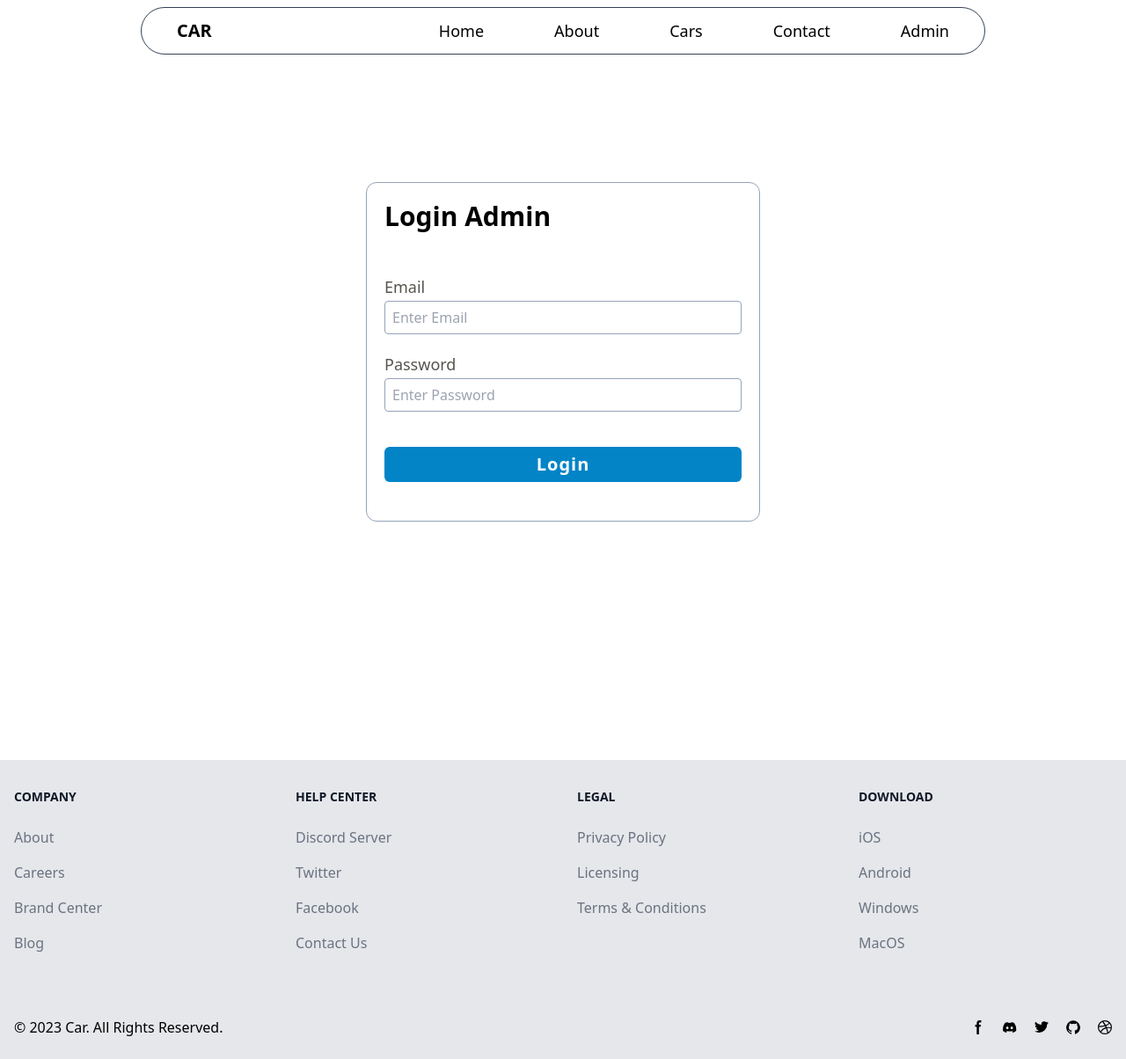
After one commit to alonepranav/car-rental-system-college-project, a PHP site: page /login.php in a window 1280 px wide. The commit adds this page. Shown: the whole page at 88% size. Run offline with PHP 8.4, Linux system fonts and the light colour scheme.

Commit message:
crs nextjs

```diff
--- a/css/output.css
+++ b/css/output.css
@@ -652,6 +652,14 @@ video {
   margin-top: 2rem;
 }
 
+.mb-3 {
+  margin-bottom: 0.75rem;
+}
+
+.mb-5 {
+  margin-bottom: 1.25rem;
+}
+
 .block {
   display: block;
 }
@@ -694,6 +702,10 @@ video {
 
 .h-full {
   height: 100%;
+}
+
+.h-screen {
+  height: 100vh;
 }
 
 .min-h-screen {
@@ -739,6 +751,28 @@ video {
 
 .w-screen {
   width: 100vw;
+}
+
+.w-96 {
+  width: 24rem;
+}
+
+.w-\[28rem\] {
+  width: 28rem;
+}
+
+.min-w-max {
+  min-width: -moz-max-content;
+  min-width: max-content;
+}
+
+.min-w-60 {
+  min-width: 15rem;
+}
+
+.min-w-min {
+  min-width: -moz-min-content;
+  min-width: min-content;
 }
 
 .max-w-screen-xl {
@@ -809,6 +843,14 @@ video {
   gap: 2rem;
 }
 
+.gap-0 {
+  gap: 0px;
+}
+
+.gap-0\.5 {
+  gap: 0.125rem;
+}
+
 .space-x-5 > :not([hidden]) ~ :not([hidden]) {
   --tw-space-x-reverse: 0;
   margin-right: calc(1.25rem * var(--tw-space-x-reverse));
@@ -845,6 +887,10 @@ video {
 
 .rounded-xl {
   border-radius: 0.75rem;
+}
+
+.rounded-sm {
+  border-radius: 0.125rem;
 }
 
 .border {
@@ -952,6 +998,16 @@ video {
 .bg-white {
   --tw-bg-opacity: 1;
   background-color: rgb(255 255 255 / var(--tw-bg-opacity));
+}
+
+.bg-sky-600 {
+  --tw-bg-opacity: 1;
+  background-color: rgb(2 132 199 / var(--tw-bg-opacity));
+}
+
+.bg-orange-500 {
+  --tw-bg-opacity: 1;
+  background-color: rgb(249 115 22 / var(--tw-bg-opacity));
 }
 
 .object-contain {
--- /dev/null
+++ b/login.php
@@ -0,0 +1,72 @@
+<!DOCTYPE html>
+<html lang="en">
+
+<head>
+    <meta charset="UTF-8">
+    <meta name="viewport" content="width=device-width, initial-scale=1.0">
+    <title>Document</title>
+    <link rel="stylesheet" href="./css/output.css">
+</head>
+
+<body>
+
+    <?php include("./components/Navbar.html"); ?>
+
+    <div class="h-screen w-screen flex justify-center items-center">
+
+        <form class="border border-slate-400 p-5 rounded-xl w-[28rem]">
+            <p class="font-semibold text-3xl">Login Admin</p>
+
+            <br>
+            <br>
+
+            <div class="flex flex-col gap-0.5 mb-5">
+                <label class="text-lg text-stone-600">Email</label>
+                <input type="email" id="admin_email" class="border border-slate-400 py-1.5 rounded px-2"
+                    placeholder="Enter Email">
+            </div>
+
+
+            <div class="flex flex-col gap-0.5 mb-5">
+                <label class="text-lg text-stone-600">Password</label>
+                <input type="password" id="admin_password" class="border border-slate-400 py-1.5 rounded px-2"
+                    placeholder="Enter Password">
+            </div>
+
+
+            <div class="flex flex-col gap-0.5 mt-10 mb-6">
+                <button type="submit"
+                    class="px-6 py-1.5 text-xl bg-sky-600 rounded-md text-white font-semibold tracking-wider">Login</button>
+            </div>
+
+        </form>
+
+    </div>
+
+    <?php include("./components/Footer.html"); ?>
+
+    <script>
+        const form = document.querySelector("form");
+
+        form.onsubmit = (e) => {
+            e.preventDefault()
+
+            const email = document.querySelector("form #admin_email").value;
+            const password = document.querySelector("form #admin_password").value;
+
+            if (email == "star@gmail.com" && password == "star") {
+                console.log(email, password)
+
+                localStorage.setItem("admin-login", JSON.stringify({ email, login: true }))
+                window.location.replace("admin.php")
+
+            }
+            else {
+                alert("Invalid credientials")
+            }
+        }
+    </script>
+
+</body>
+
+</html>
```
Also changed, not shown: admin.php (+29 -2 lines).
